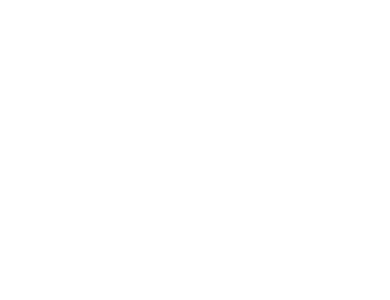
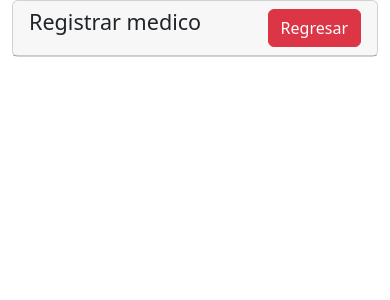
Before and after one commit to OrianaCamu/CRUD_tpFinal, a PHP site: page /crear_medicos.php in a window 390 px wide. Before the commit the part shown is empty. Shown: the top 300 px of the page. Run offline with PHP 8.4, Linux system fonts and the light colour scheme.

Commit message:
primeros pasos

```diff
--- a/crear_medicos.php
+++ b/crear_medicos.php
@@ -7,6 +7,27 @@
     <link href="https://cdn.jsdelivr.net/npm/bootstrap@5.2.3/dist/css/bootstrap.min.css" rel="stylesheet" integrity="sha384-rbsA2VBKQhggwzxH7pPCaAqO46MgnOM80zW1RWuH61DGLwZJEdK2Kadq2F9CUG65" crossorigin="anonymous">
   </head>
   <body>
+     <div class="container">
+         <div class="row">
+            <div class="col-md-12">
+                <div class="card">
+                    <div class="card-header">
+                        <h4>
+                            Registrar medico
+                            <a href="" class="btn btn-danger float-end"> Regresar</a>
+
+                        </h4>
+                    </div>
+                </div>
+
+            </div>
+         </div>
+     </div>
+
+
+
+
+
 
     <script src="https://cdn.jsdelivr.net/npm/bootstrap@5.2.3/dist/js/bootstrap.bundle.min.js" integrity="sha384-kenU1KFdBIe4zVF0s0G1M5b4hcpxyD9F7jL+jjXkk+Q2h455rYXK/7HAuoJl+0I4" crossorigin="anonymous"></script>
   </body>
```
